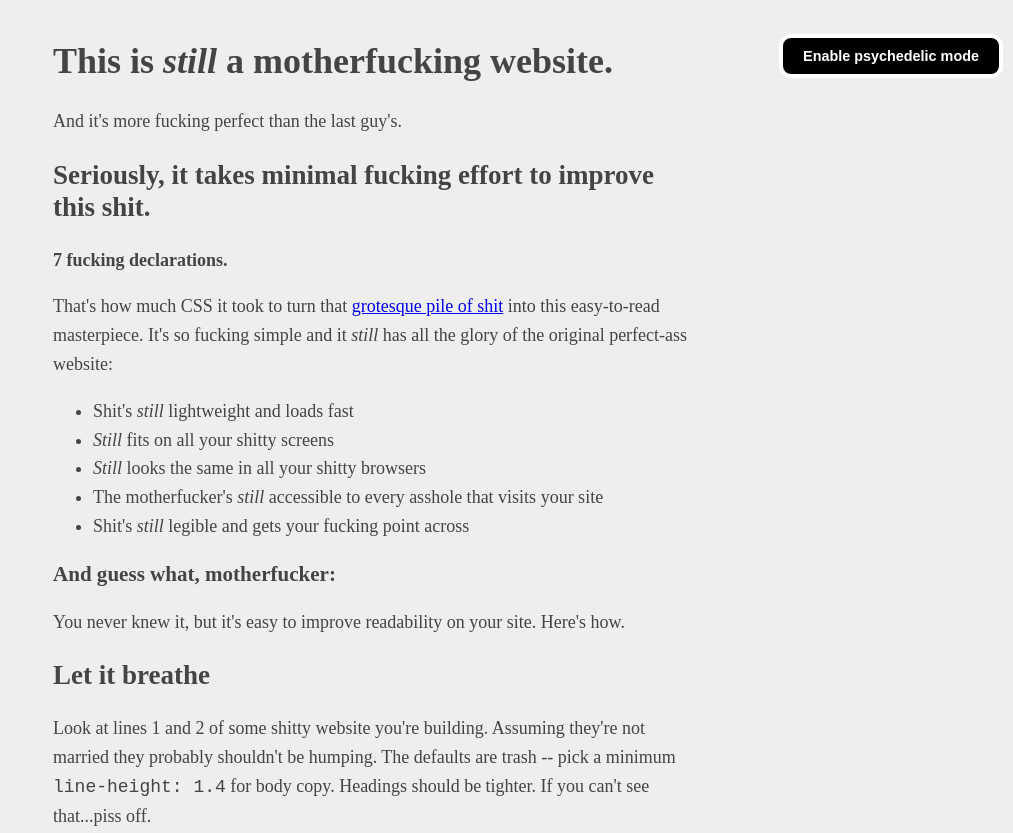
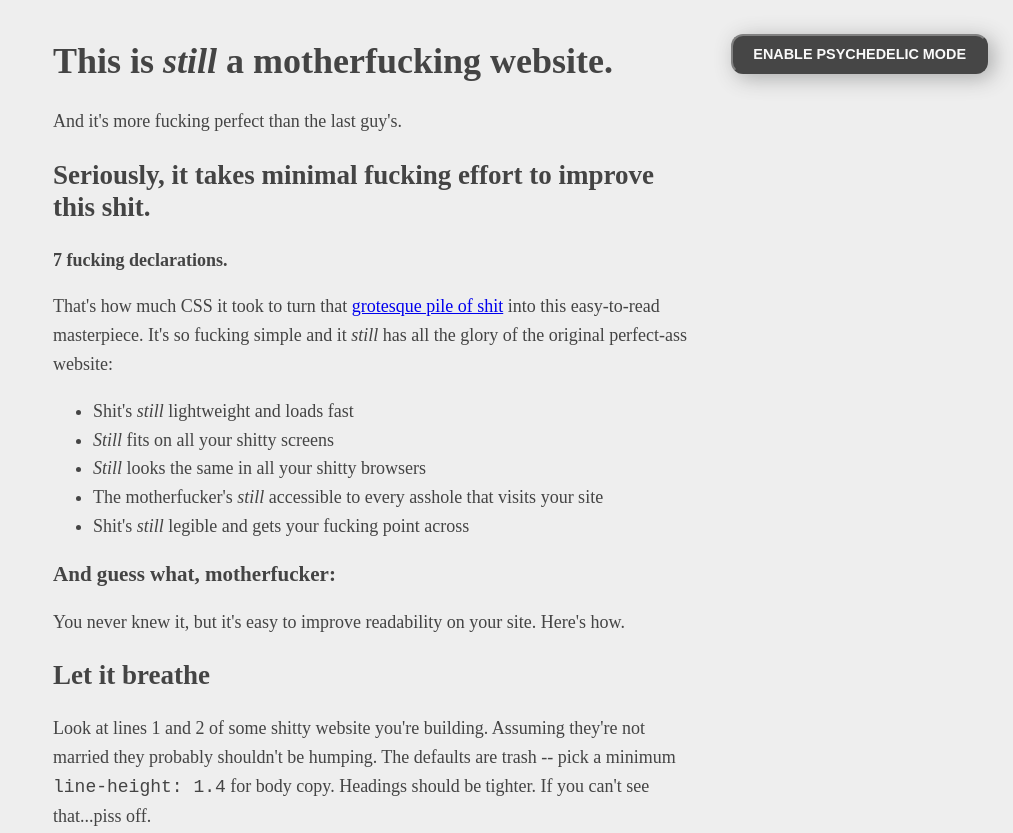
Before and after one commit to nikitavasilev/bettermotherfuckingwebsite, a plain HTML site: page index.html in a window 1280 px wide. Shown: the top 833 px of the page, without its empty margins (267-1280 px from the left). Drawn offline with Linux system fonts and the light colour scheme; a web font is replaced by a local one.

Commit message:
update style button

```diff
--- a/styles.css
+++ b/styles.css
@@ -20,9 +20,12 @@ h1, h2, h3 {
 button {
     cursor: pointer;
     position: absolute;
-    right: 10px;
+    right: 25px;
+    top: 34px;
+    padding: 10px 20px;
     font-size: .8em;
     font-weight: bold;
+    text-transform: uppercase;
     -webkit-touch-callout: none;
     -webkit-user-select: none;
     -moz-user-select: none;
@@ -30,8 +33,16 @@ button {
     user-select: none;
     color: #fff;
     background-color: #000;
-    top: 34px;
-    padding: 10px 20px;
-    border: 4px, solid, #fff;
     border-radius: 12px;
+    box-shadow: 5px 4px 21px 0 rgba(48, 50, 50, 0.51);
+    -webkit-box-shadow: 5px 4px 21px 0 rgba(48, 50, 50, 0.51);
+    -moz-box-shadow:    5px 4px 21px 0 rgba(48, 50, 50, 0.51);
+    opacity: 0.7;
 }
+
+button:hover {
+    box-shadow: 10px 8px 42px 0 rgba(48, 50, 50, 0.51);
+    color: #F9C1A8;
+    transition: 0.5s;
+    opacity: 1;
+}
```
